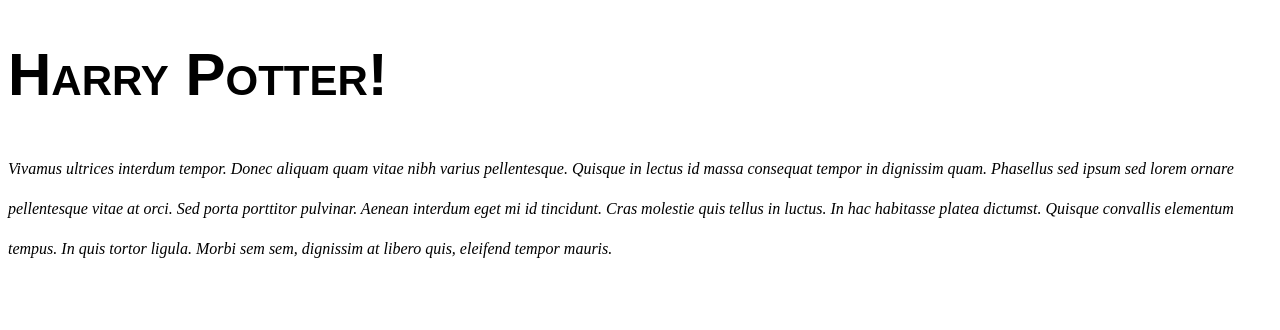
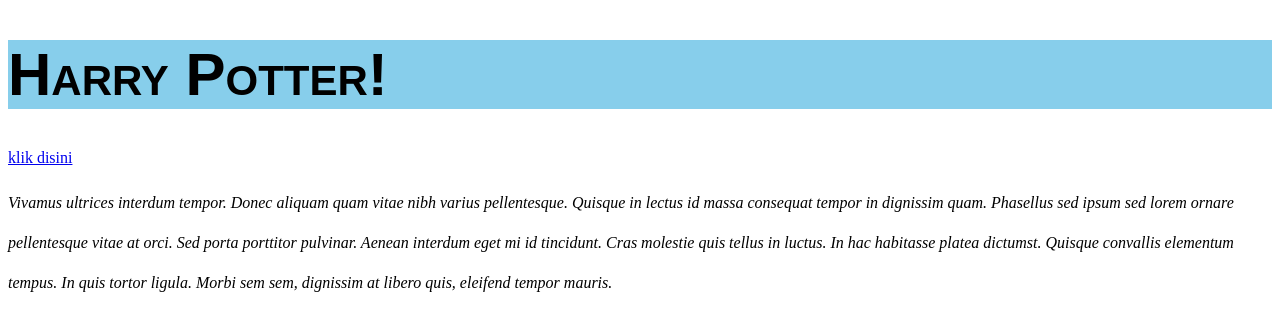
Before and after one commit to Haidardhiya/hai-css, a plain HTML site: page latihan2/index.html in a window 1280 px wide. Drawn offline with Linux system fonts and the light colour scheme.

Commit message:
add some update

```diff
--- a/latihan2/index.html
+++ b/latihan2/index.html
@@ -8,6 +8,8 @@
     <body>
         <h1>Harry Potter!</h1>
 
+        <a href="www.google.com">klik disini</a>
+
         <p>Vivamus ultrices interdum tempor. Donec aliquam quam vitae nibh varius pellentesque.
             Quisque in lectus id massa consequat tempor in dignissim quam. Phasellus sed ipsum
             sed lorem ornare pellentesque vitae at orci. Sed porta porttitor pulvinar. Aenean interdum
--- a/latihan2/style.css
+++ b/latihan2/style.css
@@ -2,6 +2,7 @@ h1 {
     font-family: Arial, Helvetica, sans-serif;
     font-size: 60px;
     font-variant: small-caps;
+    background-color: skyblue;
 }
 
 p{
```
